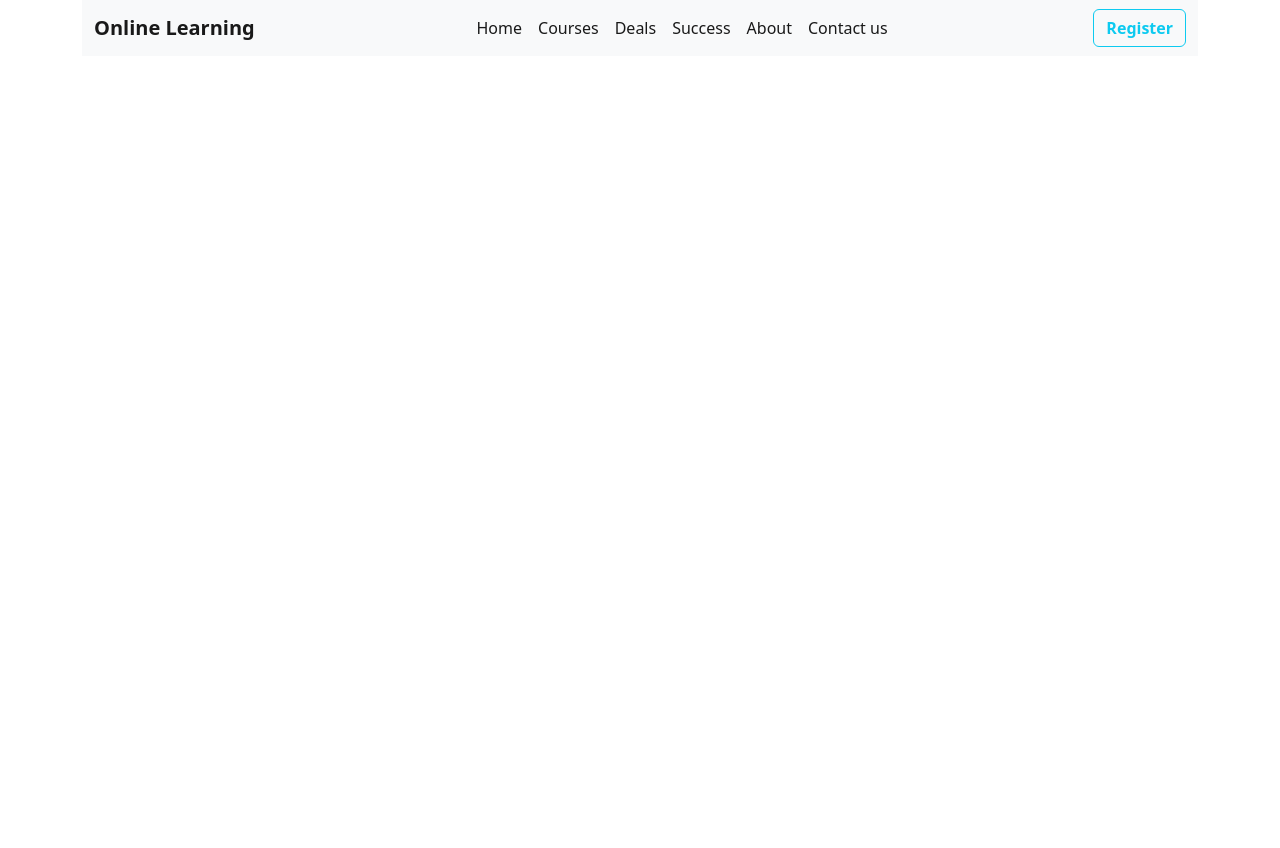
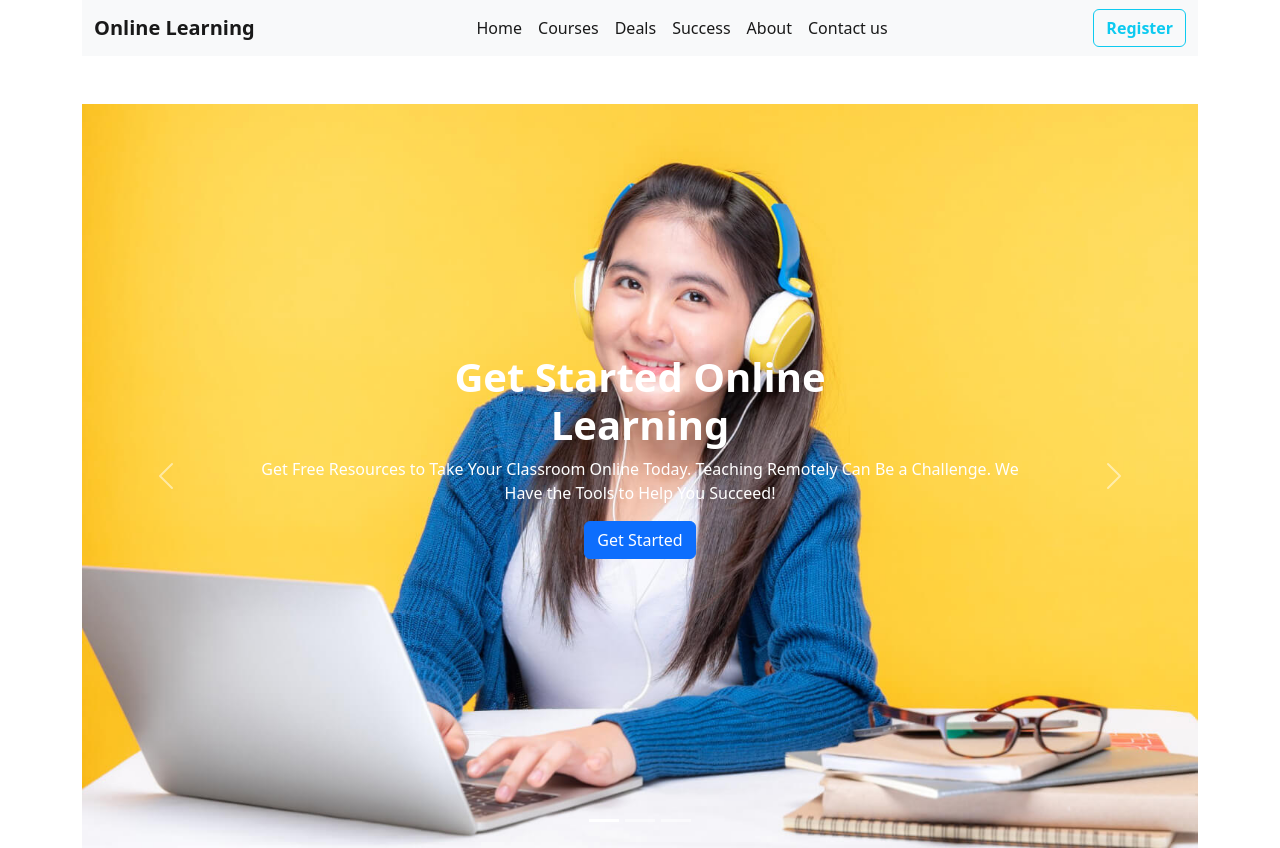
Before and after one commit to golammostofa58958/online-learning, a plain HTML site: page index.html in a window 1280 px wide. Before the commit the page ends 800 px from the top, so only its background shows below. Drawn offline with nearby package versions, Linux system fonts and the light colour scheme.

Commit message:
added-slide

```diff
--- a/index.html
+++ b/index.html
@@ -36,7 +36,63 @@
             </div>
         </nav>
         <!-- navbar end -->
+        <!-- carousel slider start  -->
 
+        <section class="mt-5">
+            <div id="carouselExampleCaptions" class="carousel slide" data-bs-ride="false">
+                <div class="carousel-indicators">
+                    <button type="button" data-bs-target="#carouselExampleCaptions" data-bs-slide-to="0" class="active"
+                        aria-current="true" aria-label="Slide 1"></button>
+                    <button type="button" data-bs-target="#carouselExampleCaptions" data-bs-slide-to="1"
+                        aria-label="Slide 2"></button>
+                    <button type="button" data-bs-target="#carouselExampleCaptions" data-bs-slide-to="2"
+                        aria-label="Slide 3"></button>
+                </div>
+                <div class="carousel-inner">
+                    <div class="carousel-item active">
+                        <img src="images/cover/cover-2.jpg" class="d-block w-100" alt="...">
+                        <div
+                            class="carousel-caption  d-flex flex-column justify-content-center align-items-center h-100">
+                            <h1><b>Get Started Online</b> <br><b>Learning</b></h1>
+                            <p>Get Free Resources to Take Your Classroom Online Today. Teaching Remotely Can Be a
+                                Challenge. We Have the Tools to Help You Succeed!</p>
+                            <button type="button" class="btn btn-primary">Get Started</button>
+                        </div>
+                    </div>
+                    <div class="carousel-item">
+                        <img src="images/cover/cover-1.png" class="d-block w-100" alt="...">
+                        <div
+                            class="carousel-caption  d-flex flex-column justify-content-center align-items-center h-100">
+                            <h1><b>Get Started Online</b> <br><b>Learning</b></h1>
+                            <p>Get Free Resources to Take Your Classroom Online Today. Teaching Remotely Can Be a
+                                Challenge. We Have the Tools to Help You Succeed!</p>
+                            <button type="button" class="btn btn-primary">Get Started</button>
+                        </div>
+                    </div>
+                    <div class="carousel-item">
+                        <img src="images/cover/cover-3.jpg" class="d-block w-100" alt="...">
+                        <div
+                            class="carousel-caption  d-flex flex-column justify-content-center align-items-center h-100">
+                            <h1><b>Get Started Online</b> <br><b>Learning</b></h1>
+                            <p>Get Free Resources to Take Your Classroom Online Today. Teaching Remotely Can Be a
+                                Challenge. We Have the Tools to Help You Succeed!</p>
+                            <button type="button" class="btn btn-primary">Get Started</button>
+                        </div>
+                    </div>
+                </div>
+                <button class="carousel-control-prev" type="button" data-bs-target="#carouselExampleCaptions"
+                    data-bs-slide="prev">
+                    <span class="carousel-control-prev-icon" aria-hidden="true"></span>
+                    <span class="visually-hidden">Previous</span>
+                </button>
+                <button class="carousel-control-next" type="button" data-bs-target="#carouselExampleCaptions"
+                    data-bs-slide="next">
+                    <span class="carousel-control-next-icon" aria-hidden="true"></span>
+                    <span class="visually-hidden">Next</span>
+                </button>
+            </div>
+        </section>
+        <!-- carousel slider end  -->
     </header>
 
 
```
